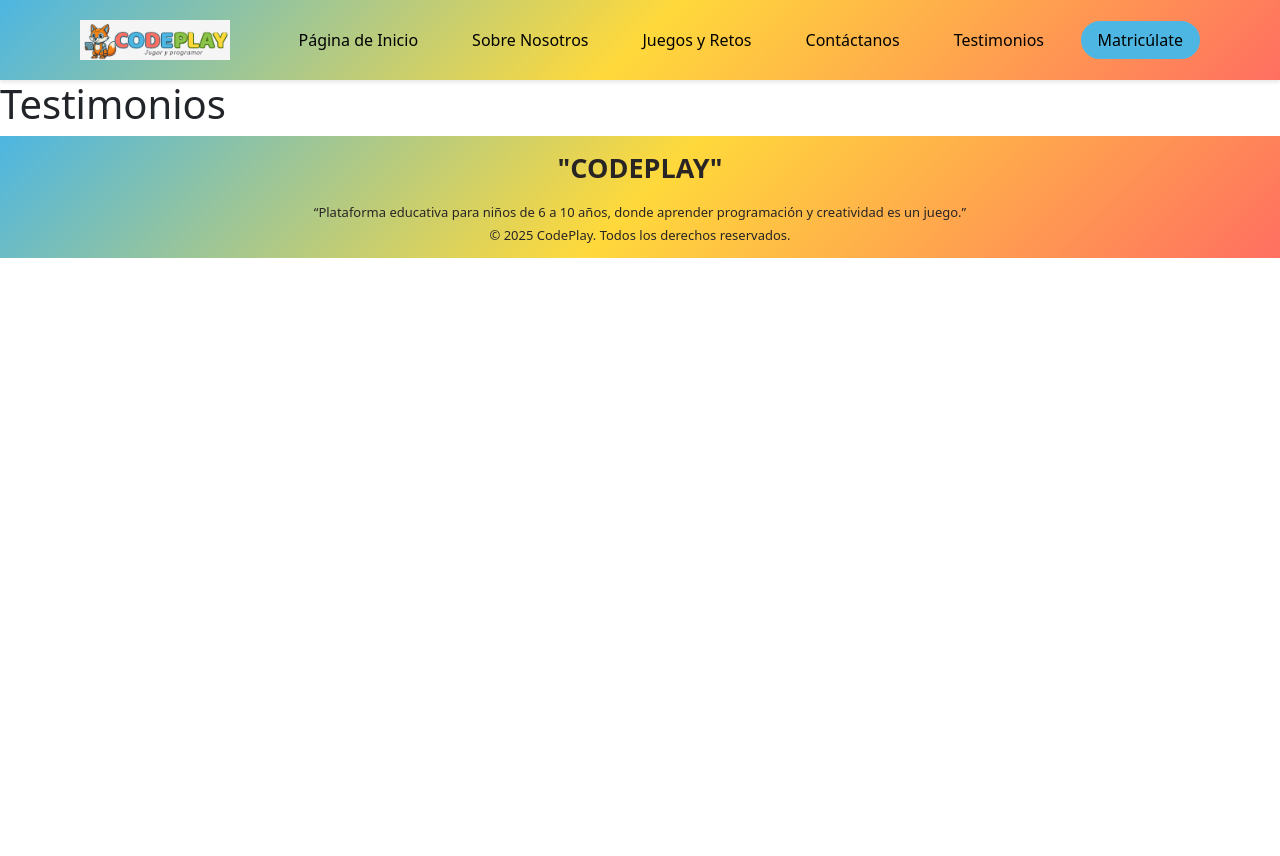
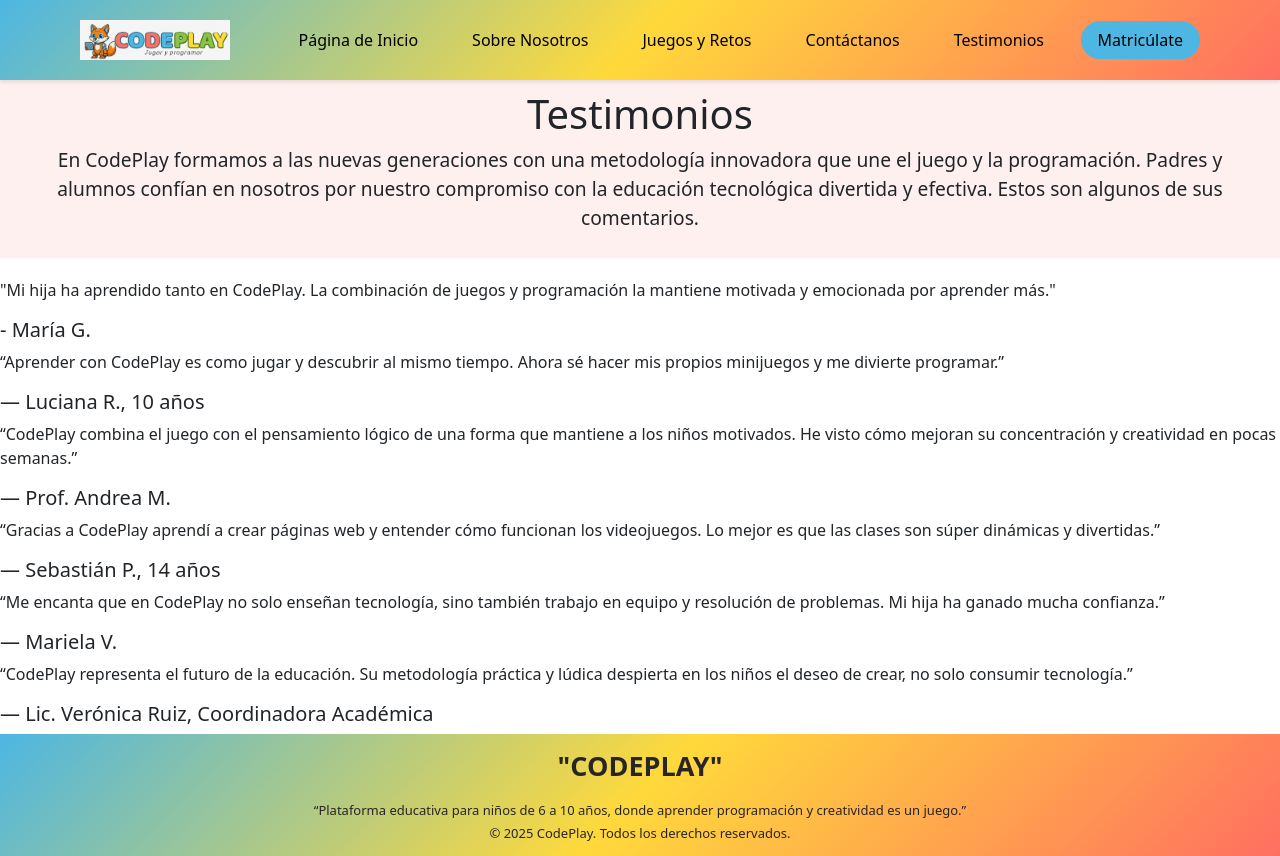
Before and after one commit to ash-amy/PROYECTO-3, a React (Vite) app: page /Testimonios in a window 1280 px wide. Before the commit the page ends 800 px from the top, so only its background shows below. Built offline with nearby package versions, Linux system fonts and the light colour scheme; the HTML template or start-up script is replaced by a standard one.

Commit message:
Se agregó la página de Testimonios

```diff
--- a/src/App.jsx
+++ b/src/App.jsx
@@ -6,6 +6,7 @@ import Inicio from "./components/Inicio";
 import Nosotros from "./components/Nosotros";
 import Juegos from "./components/Juegos";
 import Contacto from "./components/Contacto";
+import Testimonios from "./components/Testimonios";
 import Footer from "./components/Footer";
 
 function App() {
@@ -18,7 +19,7 @@ function App() {
           <Route path="/Nosotros" element={<Nosotros />} />
           <Route path="/Juegos" element={<Juegos />} />
           <Route path="/Contacto" element={<Contacto />} />
-          <Route path="/Testimonios" element={<h1>Testimonios</h1>} />
+          <Route path="/Testimonios" element={<Testimonios />} />
           <Route path="/Formulario" element={<h1>Formulario</h1>} />
         </Routes>
       </BrowserRouter>
--- a/src/components/Navbar.jsx
+++ b/src/components/Navbar.jsx
@@ -31,7 +31,7 @@ function Navbar() {
           </li>
           <li className="hover:text-gray-300">
             {" "}
-            <Link to="Testimonios">Testimonios</Link>
+            <Link to="/Testimonios">Testimonios</Link>
           </li>
         </ul>
 
--- /dev/null
+++ b/src/components/Testimonios.css
@@ -0,0 +1,8 @@
+.introduccion {
+  display: flex;
+  flex-direction: column;
+  align-items: center;
+  text-align: center;
+  font-size: 1.2rem;
+  margin-bottom: 20px;
+}
--- /dev/null
+++ b/src/components/Testimonios.jsx
@@ -0,0 +1,74 @@
+import { Link } from "react-router-dom";
+import "./Testimonios.css";
+function Testimonios() {
+  return (
+    <>
+      <div className="introduccion">
+        <h1>Testimonios</h1>
+        <p>
+          En CodePlay formamos a las nuevas generaciones con una metodología
+          innovadora que une el juego y la programación. Padres y alumnos
+          confían en nosotros por nuestro compromiso con la educación
+          tecnológica divertida y efectiva. Estos son algunos de sus
+          comentarios.
+        </p>
+      </div>
+
+      <div className="testimonios-container">
+        <div className="testimonio" id="tes1">
+          <p>
+            "Mi hija ha aprendido tanto en CodePlay. La combinación de juegos y
+            programación la mantiene motivada y emocionada por aprender más."
+          </p>
+          <h5>- María G.</h5>
+        </div>
+
+        <div className="testimonio" id="tes2">
+          <p>
+            “Aprender con CodePlay es como jugar y descubrir al mismo tiempo.
+            Ahora sé hacer mis propios minijuegos y me divierte programar.”
+          </p>
+          <h5>— Luciana R., 10 años</h5>
+        </div>
+
+        <div className="testimonio" id="tes3">
+          <p>
+            “CodePlay combina el juego con el pensamiento lógico de una forma
+            que mantiene a los niños motivados. He visto cómo mejoran su
+            concentración y creatividad en pocas semanas.”
+          </p>
+          <h5>— Prof. Andrea M.</h5>
+        </div>
+
+        <div className="testimonio" id="tes4">
+          <p>
+            “Gracias a CodePlay aprendí a crear páginas web y entender cómo
+            funcionan los videojuegos. Lo mejor es que las clases son súper
+            dinámicas y divertidas.”
+          </p>
+          <h5>— Sebastián P., 14 años</h5>
+        </div>
+
+        <div className="testimonio" id="tes5">
+          <p>
+            “Me encanta que en CodePlay no solo enseñan tecnología, sino también
+            trabajo en equipo y resolución de problemas. Mi hija ha ganado mucha
+            confianza.”
+          </p>
+          <h5>— Mariela V.</h5>
+        </div>
+
+        <div className="testimonio" id="tes6">
+          <p>
+            “CodePlay representa el futuro de la educación. Su metodología
+            práctica y lúdica despierta en los niños el deseo de crear, no solo
+            consumir tecnología.”
+          </p>
+          <h5>— Lic. Verónica Ruiz, Coordinadora Académica</h5>
+        </div>
+      </div>
+    </>
+  );
+}
+
+export default Testimonios;
```
Also changed, not shown: 1 other file (tests, documents, lock files or other folders).
